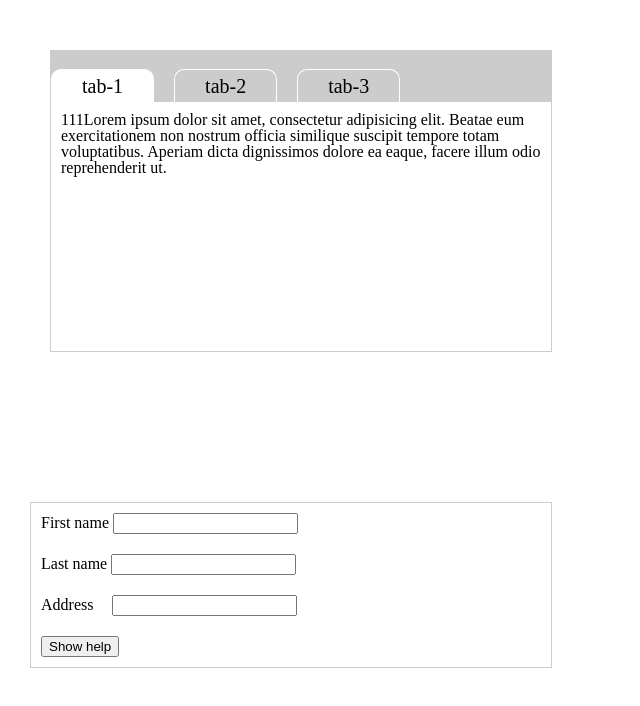
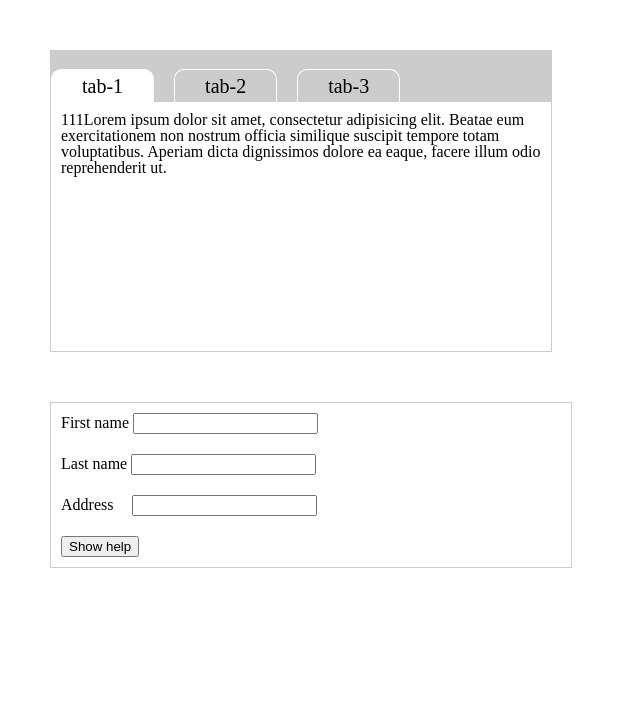
Before and after one commit to Mezeto/GoIT-courses, a plain HTML site: page JS module 7-8/index.html in a window 1280 px wide. Shown: the whole page, without its empty margins (0-640 px from the left). Drawn offline with nearby package versions, Linux system fonts and the light colour scheme; files that its build step writes are made by us from their sources.

```diff
--- a/JS module 7-8/css/main.css
+++ b/JS module 7-8/css/main.css
@@ -62,7 +62,7 @@
     width: 500px;
     padding: 10px;
     border: 1px solid #ccc;
-    margin: 100px 30px;
+    margin: 0 50px;
     float: left;
 }
 
```
